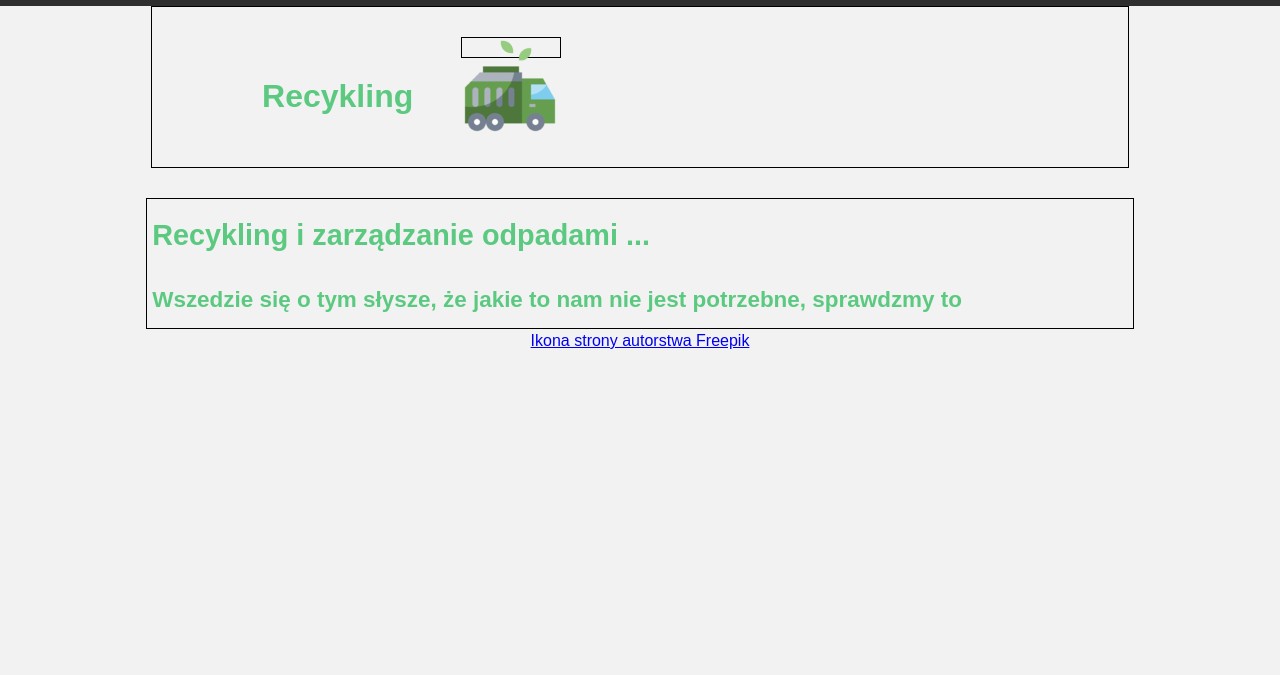
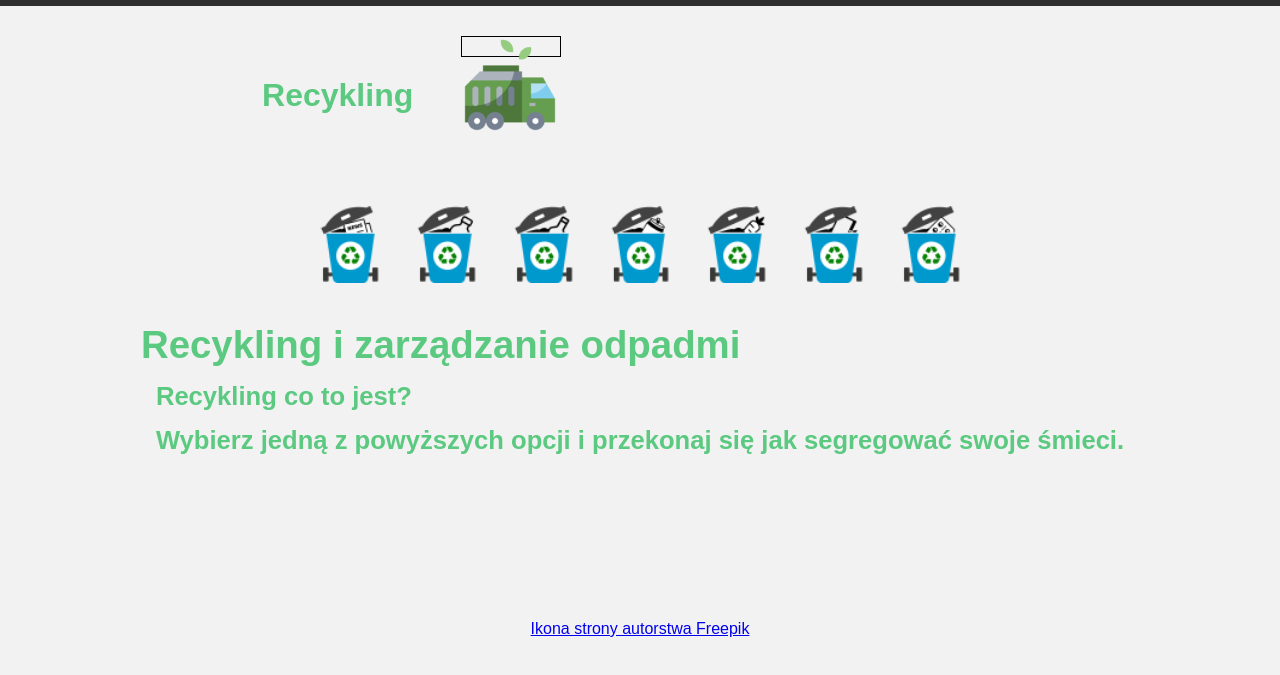
Before and after one commit to Antyperspirant36/ProjektEkologia, a website: page Recycling_and_waste_management/recyling.html in a window 1280 px wide. Shown: the part 49-724 px from the top of the page. Drawn offline with Linux system fonts and the light colour scheme; files whose address does not match are found by name.

Commit message:
MAJOR RECYLING UPDATE

```diff
--- a/Recycling_and_waste_management/recyling.html
+++ b/Recycling_and_waste_management/recyling.html
@@ -29,12 +29,25 @@
 			</div>
 		</div>
 		<div class="content">
-			<div class="title">
-				<h2>Recykling i zarządzanie odpadami ...</h2>
-				<h3>Wszedzie się o tym słysze, że jakie to nam nie jest potrzebne, sprawdzmy to</h3>
+			<div class="Symboles">
+				<img src="images/paperWaste.png" alt="paperWaste" title="paper Waste" class="obraz"/>
+				<img src="images/plasticWaste.png" alt="plasticWaste" title="plastic Waste" class="obraz"/>
+				<img src="images/glassWaste.png" alt="glassWaste" title="glass Waste" class="obraz"/>
+				<img src="images/metalWaste.png" alt="metalWaste" title="metal Waste" class="obraz"/>
+				<img src="images/organicWaste.png" alt="organicWaste" title="organic Waste" class="obraz"/>
+				<img src="images/Ewaste.png" alt="ElectronicWaste" title="Electronic Waste" class="obraz"/>
+				<img src="images/medWaste.png" alt="medicalWaste" title="medical Waste" class="obraz"/>
 			</div>
-			<div class="Symboles">
-
+			<div id="description">
+				<h2 id="h2">
+					Recykling i zarządzanie odpadmi
+				</h2>
+				<h4 id="h4">
+					Recykling co to jest?
+				</h4>
+				<h4 id="h5">
+					Wybierz jedną z powyższych opcji i przekonaj się jak segregować swoje śmieci.
+				</h4>
 			</div>
 		</div>
 		<footer>
--- a/Recycling_and_waste_management/styles/recyling.css
+++ b/Recycling_and_waste_management/styles/recyling.css
@@ -30,7 +30,6 @@ html, body {
     display: flex;
     justify-content: center;
     align-items: center;
-    border: 1px solid black;
 }
 
 .animation {
@@ -87,19 +86,38 @@ html, body {
         opacity: 1;
     }
 }
-
-.content {
-    width: 77%;
-    border: 1px solid black;
-    margin: 0 auto;
-    position: relative;
-    overflow: hidden;
+.description h2{
+    color: #5BC980;
+}
+.Symboles {
+    padding: 30px;
+    display: flex;
+    flex-wrap: wrap;
     justify-content: center;
     align-items: center;
-    font-size: 120%;
-    margin-top: 30px;
+    width: 100%;
+    height: 100%;
 }
-.content h2, h3{
-    padding: 20px 0 15px 5px;
-    color: #5BC980;
+.Symboles img {
+    width: 6%;
+    height: 6%;
+    margin: 10px;
+    transition: all 1.2s;
 }
+.obraz:hover{
+    transform: scale(1.2,1.2) rotate(15deg);
+    transition: all 1.2s;
+}
+.content{
+    display: flex;
+    justify-content: center;
+    align-items: center;
+    flex-direction: column;
+    width: 100%;
+    height: 100%;
+    font-size: 160%;
+    color:#5BC980;
+}
+.description h2,h4{
+    margin: 15px;
+}
--- a/navbar.css
+++ b/navbar.css
@@ -87,6 +87,7 @@ body {
 }
 
 footer {
+	margin-top: 150px;
 	display: inline-block;
 	width: 100%;
 	text-align: center;
```
Also changed, not shown: Recycling_and_waste_management/images/Ewaste.png (added), Recycling_and_waste_management/images/GlassWaste.png (added), Recycling_and_waste_management/images/MetalWaste.png (added), Recycling_and_waste_management/images/medWaste.png (added), Recycling_and_waste_management/images/organicWaste.png (added), Recycling_and_waste_management/images/paperWaste.png (added), Recycling_and_waste_management/images/plasticWaste.png (added).
